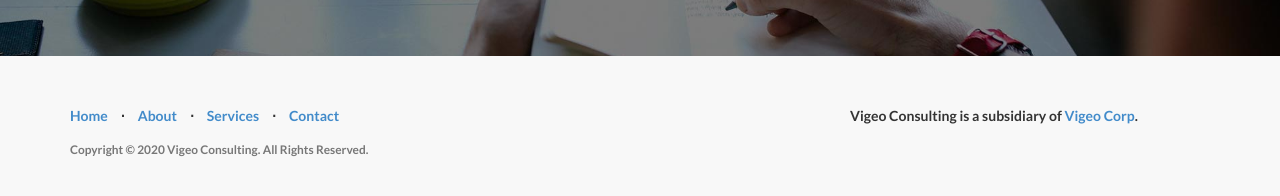
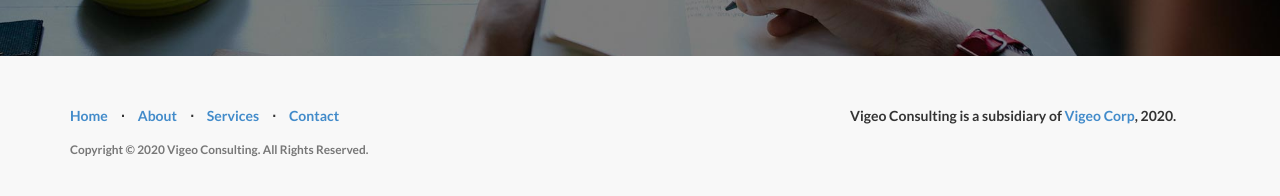
Before and after one commit to starbuck10/vigeoconsult, a Jekyll site: the page built from index.html, in a window 1280 px wide and 900 px high, scrolled down 1902 px. Shown: the part 692-888 px from the top of the window. Built offline with Jekyll 4.4.1, drawn with Linux system fonts in a browser that asks for light colours.

Commit message:
footer update

```diff
--- a/_config.yml
+++ b/_config.yml
@@ -10,7 +10,7 @@
   Vigeo Consulting is a niche, boutique management consulting firm located in Denver, CO
   that specializes in management and technology advisory.
 copyright: 'Copyright &copy; 2020 Vigeo Consulting. All Rights Reserved.'
-credits: 'Vigeo Consulting is a subsidiary of <a href="http://vigeocorp.com">Vigeo Corp</a>.'
+credits: 'Vigeo Consulting is a subsidiary of <a href="http://vigeocorp.com">Vigeo Corp</a>, 2020.'
 
 # ----------------------- #
 #    Jekyll & Plugins     #
```
